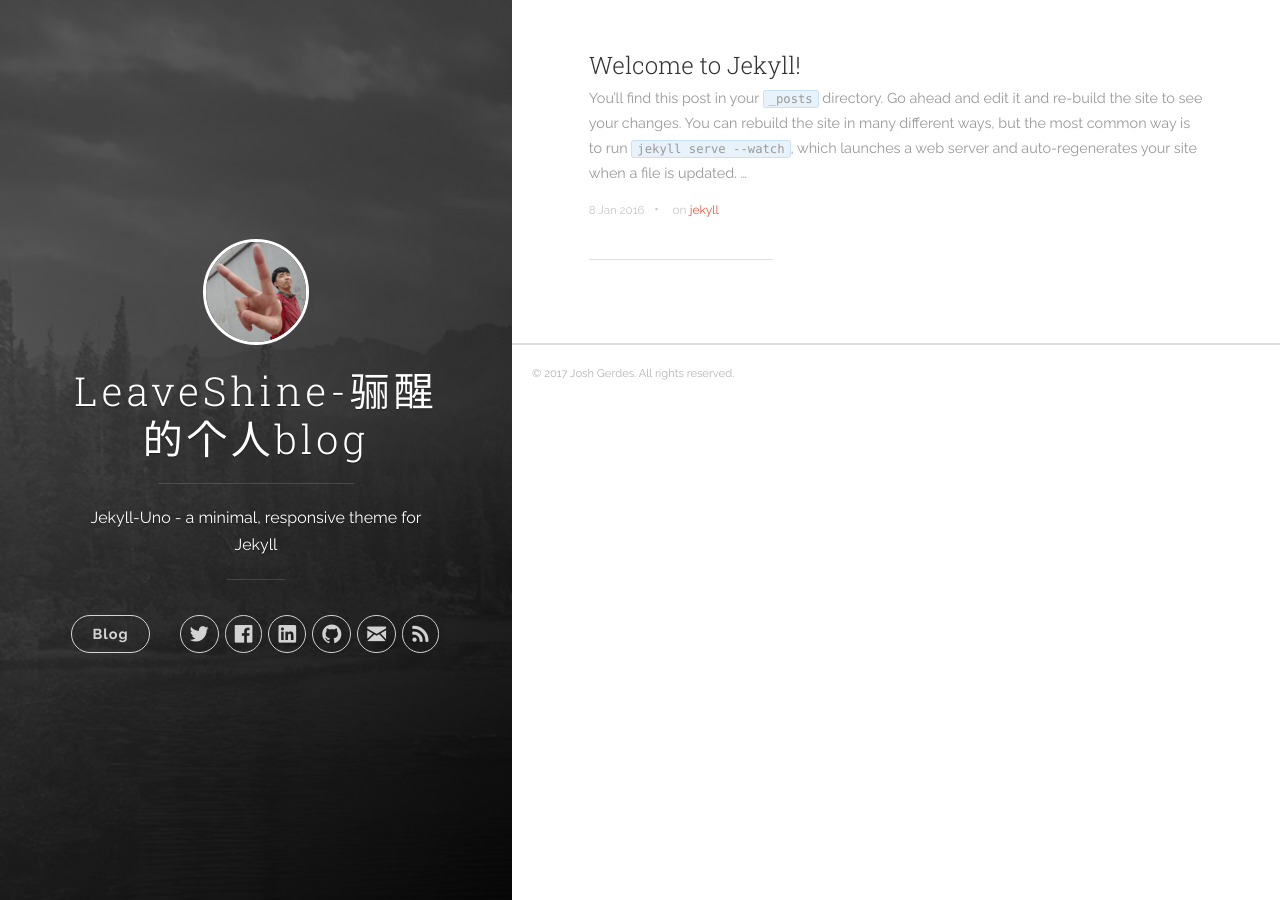
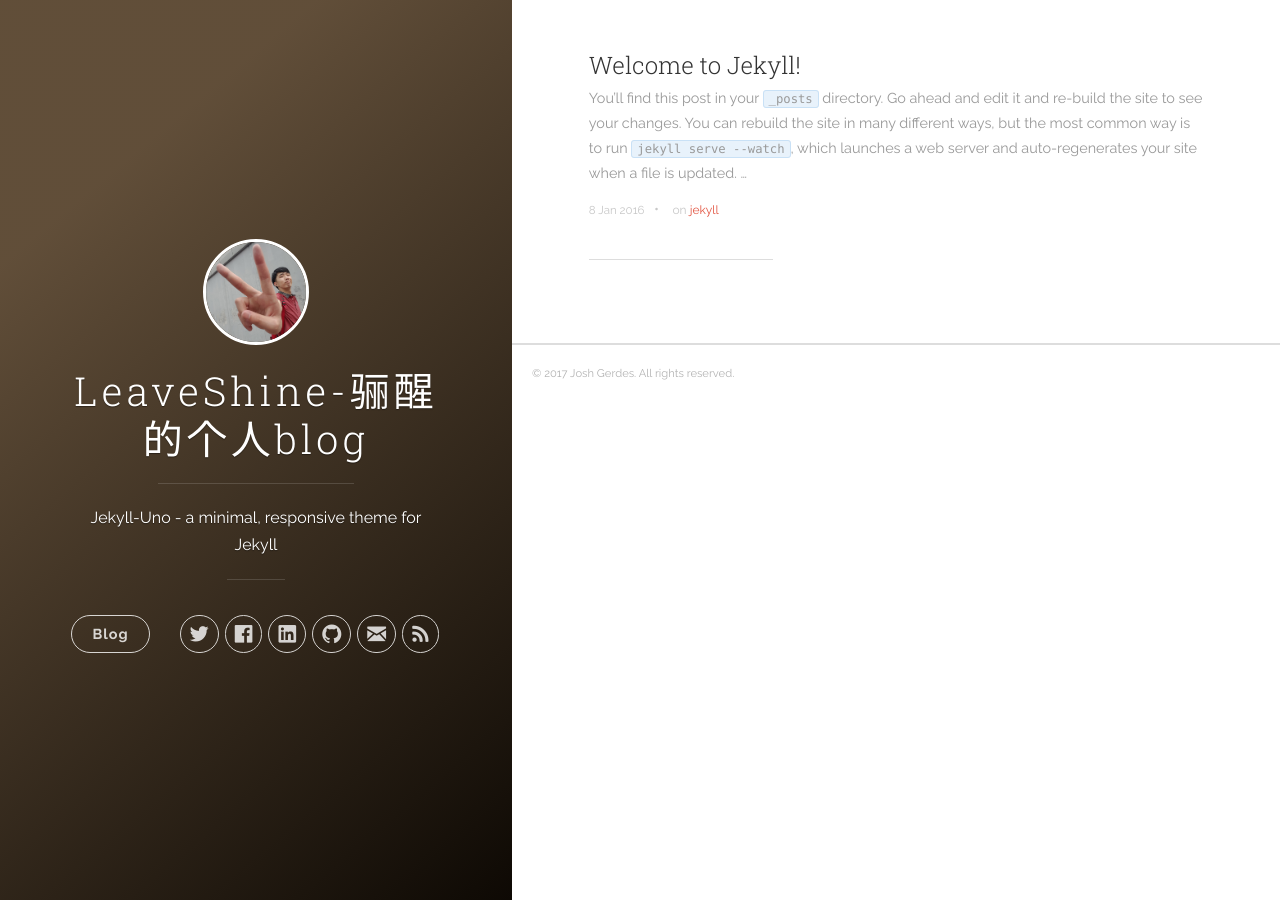
Before and after one commit to leaveshine/leaveshine.github.io, a Jekyll site: the page built from index.html, in a window 1280 px wide. Built offline with Jekyll 4.4.1, drawn with Linux system fonts in a browser that asks for light colours; the list of posts is cut into pages by our own code.

Commit message:
changes log

```diff
--- a/_includes/header.html
+++ b/_includes/header.html
@@ -3,7 +3,7 @@
   <i class="icon icon-x-circle btn-mobile-close__icon hidden"></i>
 </span>
 
-<header class="panel-cover" style="background-image: url({{ "images/cover.jpg" | prepend: site.baseurl }})">
+<header class="panel-cover" style="background-image: url({{ "images/bg.jpg" | prepend: site.baseurl }})">
   <div class="panel-main">
 
     <div class="panel-main__inner panel-inverted">
```
Also changed, not shown: images/bg.jpg.
